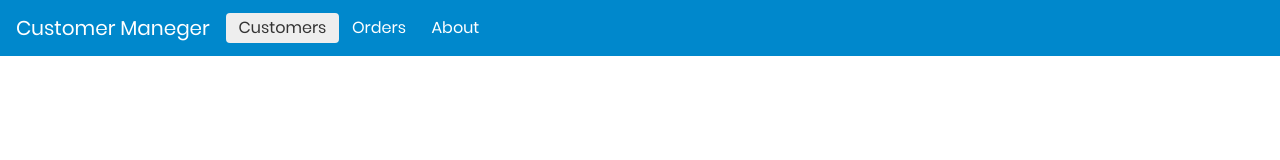
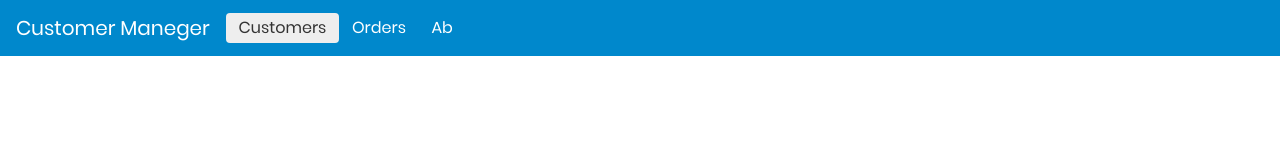
Before and after one commit to rahul-18/customer-management, an Angular app: page / in a window 1280 px wide. Shown: the top 160 px of the page. Built offline with nearby package versions, Linux system fonts and the light colour scheme.

Commit message:
test commit

```diff
--- a/src/app/components/shared-comp/main-nav/main-nav.component.html
+++ b/src/app/components/shared-comp/main-nav/main-nav.component.html
@@ -13,7 +13,7 @@
                 <a class="nav-link">Orders</a>
             </li>
             <li class="nav-item">
-                <a class="nav-link">About</a>
+                <a class="nav-link">Ab</a>
             </li>
             <!-- <li class="nav-item dropdown">
           <a class="nav-link dropdown-toggle" href="#" id="navbarDropdown" role="button" data-toggle="dropdown" aria-haspopup="true" aria-expanded="false">
```
